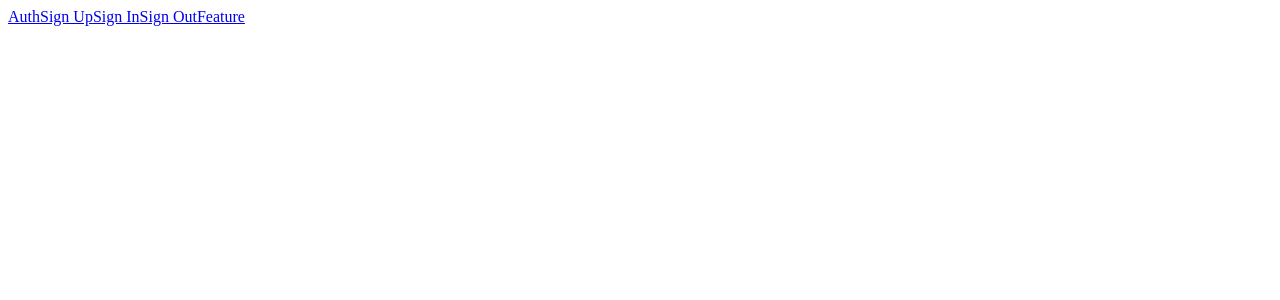
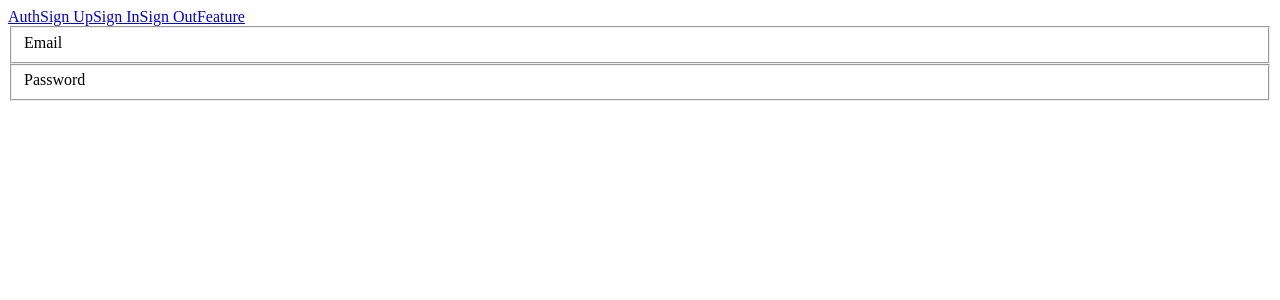
Before and after one commit to chasewhitney/Coursework-ReactClientAuth, a React (Create React App) app: page /signup in a window 1280 px wide. Shown: the top 300 px of the page. Built offline with nearby package versions, Linux system fonts and the light colour scheme.

Commit message:
created reducers

```diff
--- a/src/components/App.js
+++ b/src/components/App.js
@@ -1,5 +1,5 @@
 import React from 'react';
-import Header from './header';
+import Header from './Header';
 
 export default ({ children }) => {
   return (
--- /dev/null
+++ b/src/components/auth/Signup.js
@@ -0,0 +1,18 @@
+import React, { Component } from 'react';
+
+class Signup extends Component {
+  render() {
+    return (
+      <form>
+        <fieldset>
+          <label>Email</label>
+        </fieldset>
+        <fieldset>
+          <label>Password</label>
+        </fieldset>
+      </form>
+    );
+  }
+}
+
+export default Signup;
--- a/src/index.js
+++ b/src/index.js
@@ -3,12 +3,14 @@ import ReactDOM from 'react-dom';
 import { BrowserRouter, Route } from 'react-router-dom';
 
 import App from './components/App';
-import Welcome from './components/welcome';
+import Welcome from './components/Welcome';
+import Signup from './components/auth/Signup';
 
 ReactDOM.render(
   <BrowserRouter>
     <App>
       <Route path="/" exact component={Welcome} />
+      <Route path="/signup" component={Signup} />
     </App>
   </BrowserRouter>,
   document.querySelector('#root')
--- /dev/null
+++ b/src/reducers/index.js
@@ -0,0 +1,6 @@
+import { combineReducers } from 'redux';
+import auth from './auth';
+
+export default combineReducers({
+  auth
+});
```
Also changed, not shown: src/reducers/auth.js (added, +8 -0 lines).
